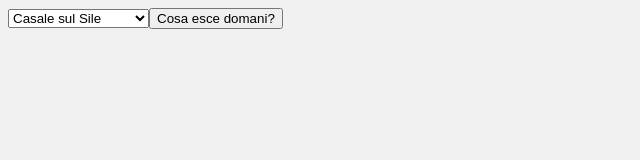
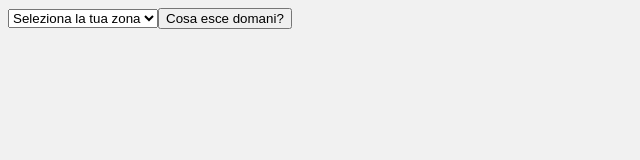
Before and after one commit to RiccardoZaffalon/which-bin, a Next.js app: page / in a window 1280 px wide. Shown: the top 160 px of the page, without its empty margins (0-640 px from the left). Built offline with nearby package versions, Linux system fonts and the light colour scheme.

Commit message:
Add saved context and zone name

```diff
--- /dev/null
+++ b/context/zone.js
@@ -0,0 +1,3 @@
+import { createContext } from "react";
+
+export default createContext();
--- a/helpers/scrape.js
+++ b/helpers/scrape.js
@@ -2,6 +2,7 @@ import { add, format } from 'date-fns';
 const rp = require('request-promise');
 const cheerio = require('cheerio');
 const dateFormat = 'dd-MM-yyyy';
+// const url = 'https://contarina.it/cittadino/raccolta-differenziata/eco-calendario';
 const url = 'http://localhost:8000';
 
 export default async function(selector) {
--- /dev/null
+++ b/helpers/zones.js
@@ -0,0 +1,20 @@
+export function getZones() {
+  return [
+    {
+      name: "Casale sul Sile",
+      id: 7,
+    },
+    {
+      name: "Treviso – fuori mura",
+      id: 3,
+    },
+    {
+      name: "Carbonera",
+      id: 6,
+    },
+  ];
+}
+
+export function getZoneNameById(id) {
+  return getZones().find((zone) => id == zone.id).name || "";
+}
--- a/pages/_app.js
+++ b/pages/_app.js
@@ -1,13 +1,31 @@
-import '../styles/globals.scss'
+import { useState, useEffect } from "react";
+import Context from "../context/zone";
+import "../styles/globals.scss";
 
 function MyApp({ Component, pageProps }) {
+  const [zone, setZone] = useState(0);
+
+  useEffect(() => {
+    const defaultZone = JSON.parse(window.localStorage.getItem("zone"));
+
+    if (defaultZone) {
+      setZone(defaultZone);
+    }
+  }, []);
+
+  useEffect(() => {
+    window.localStorage.setItem("zone", zone);
+  }, [zone]);
+
   return (
-    <div className="app">
-      <header></header>
-      <Component {...pageProps} />
-      <footer></footer>
-    </div>
-  )
+    <Context.Provider value={{ zone, setZone }}>
+      <div className="app">
+        <header></header>
+        <Component {...pageProps} />
+        <footer></footer>
+      </div>
+    </Context.Provider>
+  );
 }
 
-export default MyApp
+export default MyApp;
--- a/pages/index.js
+++ b/pages/index.js
@@ -1,45 +1,35 @@
-import { useState, useEffect, useRef } from 'react';
-import Router from 'next/router';
+import { useContext, useEffect } from "react";
+import Router from "next/router";
+import Context from "../context/zone";
+import { getZones } from "../helpers/zones";
 
 export default function Home({ zones }) {
-  const select = useRef(null);
+  const { zone, setZone } = useContext(Context);
 
   function handleOnSubmit(e) {
-    const value = select.current.value;
-
-    Router.push(`/zone/${value}`)
+    if (zone) {
+      Router.push(`/zone/${zone}`);
+    }
     e.preventDefault();
   }
 
   return (
     <div className="bins">
       <form onSubmit={handleOnSubmit}>
-        <select ref={select}>
-          { zones.map((el, i) => {
-            return <option value={el.id} key={el.id}>{el.name}</option>
-          }) }
+        <select value={zone} onChange={(e) => setZone(e.target.value)}>
+          <option value={null}>Seleziona la tua zona</option>
+          {zones.map((el, i) => {
+            return (
+              <option value={el.id} key={el.id}>
+                {el.name}
+              </option>
+            );
+          })}
         </select>
         <input type="submit" value="Cosa esce domani?" />
       </form>
     </div>
-  )
-}
-
-function getZones() {
-  return [
-    {
-      name: 'Casale sul Sile',
-      id: 7
-    },
-    {
-      name: 'Treviso – fuori mura',
-      id: 3
-    },
-    {
-      name: 'Carbonera',
-      id: 6
-    },
-  ]
+  );
 }
 
 export async function getServerSideProps() {
@@ -48,6 +38,6 @@ export async function getServerSideProps() {
   return {
     props: {
       zones,
-    }
-  }
+    },
+  };
 }
```
Also changed, not shown: pages/zone/[id].js (+36 -14 lines).
